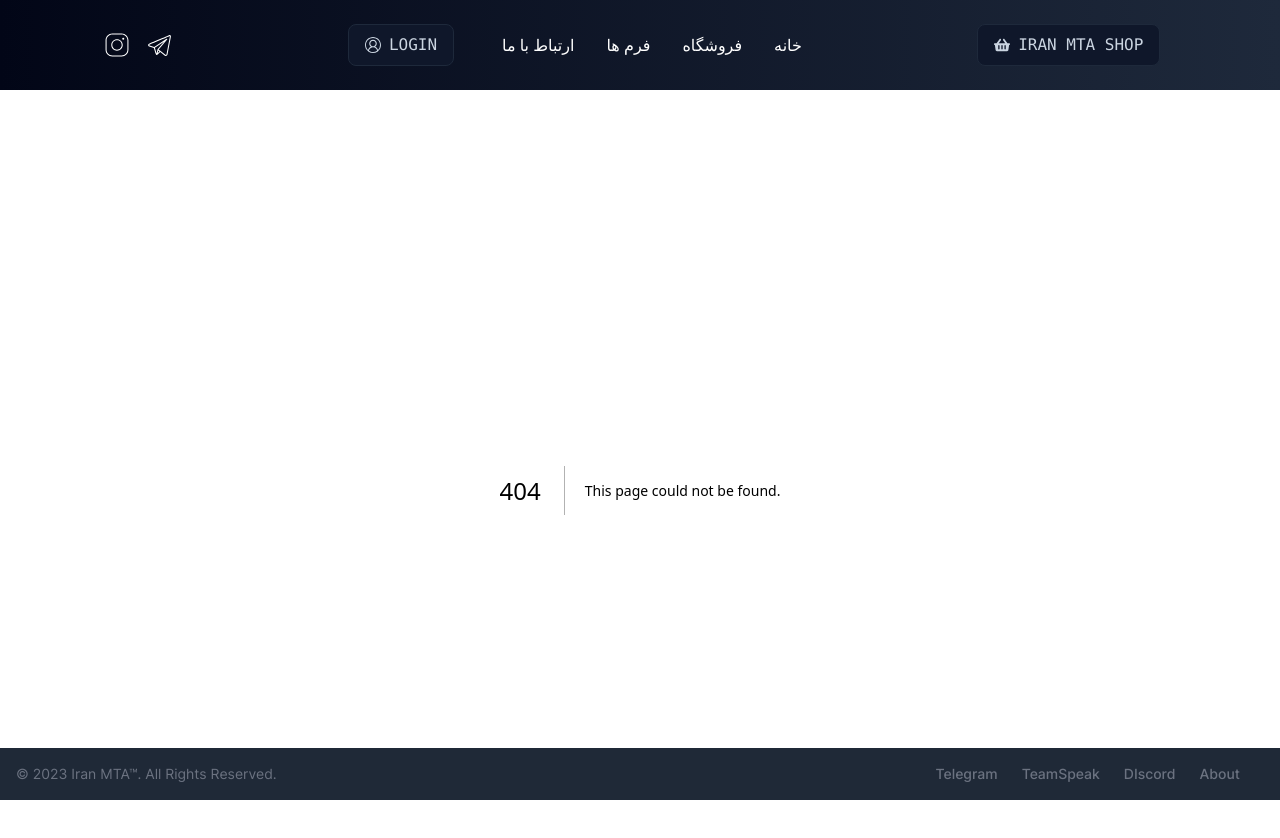
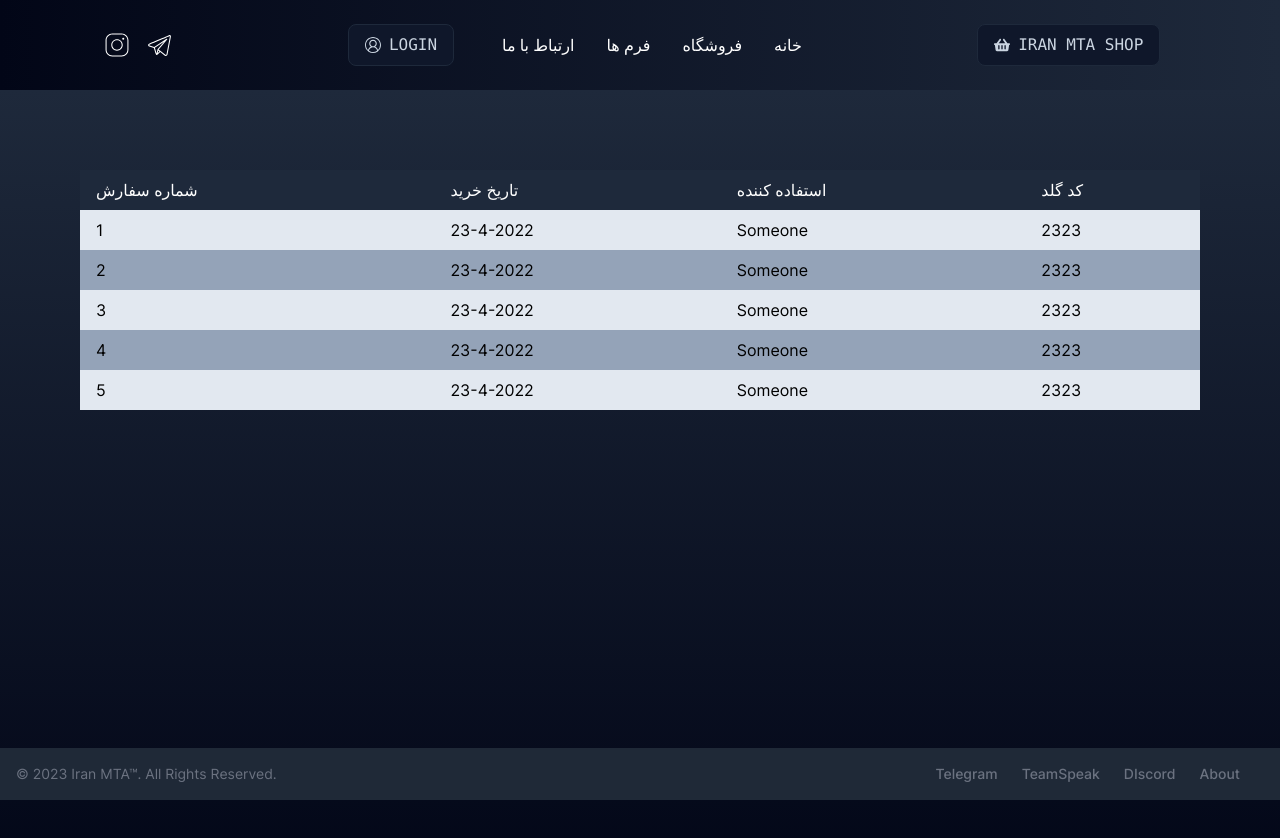
Before and after one commit to Mohammadreza-Tatlari/IranCard, a Next.js app: page /Transactions in a window 1280 px wide. Before the commit this address had no page. Shown: the top 838 px of the page. Built offline with nearby package versions, Linux system fonts and the light colour scheme.

Commit message:
new page for transaction history is added that will be modified soon navbar got some modification

```diff
--- /dev/null
+++ b/app/Transactions/page.tsx
@@ -0,0 +1,12 @@
+import React from "react";
+import TransactionTable from "../components/TransactionTable";
+
+export default function page() {
+  return (
+    <>
+      <div className="">
+        <TransactionTable />
+      </div>
+    </>
+  );
+}
--- a/app/components/Modals/LoginModal.tsx
+++ b/app/components/Modals/LoginModal.tsx
@@ -138,19 +138,19 @@ export default function LoginModal() {
                   >
                     <IoMdClose size={18} />
                   </button>
-                  <div className="text-lg font-semibold">Login</div>
+                  <div className="text-lg font-semibold">ورود</div>
                 </div>
                 <div>
                   {/* Body Content Start*/}
                   <div className="relative p-6 flex-auto">
                     <div className="flex flex-col gap-4">
                       <Heading
-                        title="Welcome to IranMTA"
-                        subtitle="Login to your Account"
+                        title="به ایران ام تی ای خوش آمدید"
+                        subtitle="به اکانت خود وارد شوید"
                       />
                       <Input
                         id="name"
-                        label="name"
+                        label="نام"
                         disabled={isLoading}
                         register={register}
                         errors={errors}
@@ -160,7 +160,7 @@ export default function LoginModal() {
                       />
                       <Input
                         id="password"
-                        label="password"
+                        label="رمزعبور"
                         disabled={isLoading}
                         register={register}
                         errors={errors}
@@ -170,7 +170,7 @@ export default function LoginModal() {
                         required
                       />
                       <div className="flex flex-row gap-1">
-                        <p>show Password</p>
+                        <p>نمایش رمز</p>
                         <input type="checkbox" onClick={toggleShowPass} />
                       </div>
                     </div>
--- a/app/components/Navbar/Navbar.tsx
+++ b/app/components/Navbar/Navbar.tsx
@@ -162,11 +162,17 @@ export default function Navbar() {
                 }
               >
                 <ul className="py-2 text-sm text-white">
+                <li
+                    className="px-4 py-2 hover:cursor-pointer hover:text-indigo-300"
+                    onClick={() => router.push("/Transactions")}
+                  >
+                     تراکنش ها
+                  </li>
                   <li
                     className="px-4 py-2 hover:cursor-pointer hover:text-indigo-300"
                     onClick={handleSignOut}
                   >
-                    Sign Out
+                    خروج
                   </li>
                 </ul>
               </div>
--- /dev/null
+++ b/app/components/TransactionTable.tsx
@@ -0,0 +1,63 @@
+import React from 'react'
+
+const sampleTransaction =[
+    {
+        ID: 1,
+        date: '23-4-2022',
+        usedBy: "Someone",
+        code: "2323"
+    },
+    {
+        ID: 2,
+        date: '23-4-2022',
+        usedBy: "Someone",
+        code: "2323"
+    },
+    {
+        ID: 3,
+        date: '23-4-2022',
+        usedBy: "Someone",
+        code: "2323"
+    },
+    {
+        ID: 4,
+        date: '23-4-2022',
+        usedBy: "Someone",
+        code: "2323"
+    },
+    {
+        ID: 5,
+        date: '23-4-2022',
+        usedBy: "Someone",
+        code: "2323"
+    },
+]
+
+export default function TransactionTable() {
+  return (
+    <div className='min-h-screen bg-gradient-to-t from-slate-950 to-slate-800'>
+        <div className='p-20'>
+            <table className='table-auto w-full border-collapse '>
+                <thead>
+                    <tr className='bg-slate-800 text-white'>
+                        <td className='p-2 pl-4'>شماره سفارش</td>
+                        <td className='p-2'> تاریخ خرید</td>
+                        <td className='p-2'>استفاده کننده</td>
+                        <td className='p-2'>کد گلد</td>
+                    </tr>
+                </thead>
+                <tbody>
+                    {sampleTransaction.map((data) => (
+                        <tr key={data.ID} className='even:bg-slate-400 odd:bg-slate-200'>
+                            <td className='p-2 pl-4'>{data.ID}</td>
+                            <td className='p-2'>{data.date}</td>
+                            <td className='p-2'>{data.usedBy}</td>
+                            <td className='p-2'>{data.code}</td>
+                        </tr>
+                    ))}
+                </tbody>
+            </table>
+        </div>
+    </div>
+  )
+}
```
